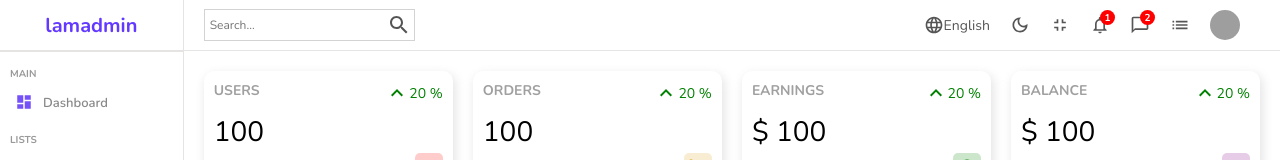
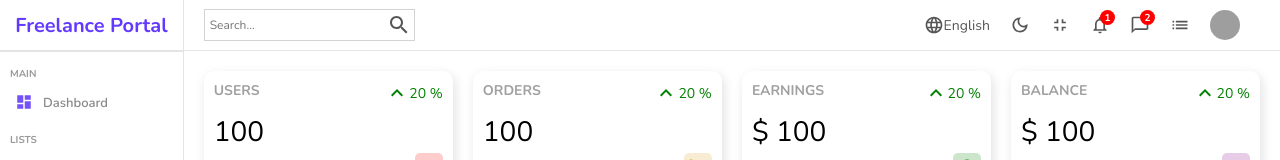
Before and after one commit to abel-dereje/Freelance-portal, a React (Create React App) app in the folder client/: page / in a window 1280 px wide. Shown: the top 160 px of the page. Built offline with nearby package versions, Linux system fonts and the light colour scheme; grey boxes are pictures that could not be loaded.

Commit message:
changing logo name

```diff
--- a/client/src/components/sidebar/Sidebar.jsx
+++ b/client/src/components/sidebar/Sidebar.jsx
@@ -21,7 +21,7 @@ const Sidebar = () => {
     <div className="sidebar">
       <div className="top">
         <Link to="/" style={{ textDecoration: "none" }}>
-          <span className="logo">lamadmin</span>
+          <span className="logo">Freelance Portal</span>
         </Link>
       </div>
       <hr />
```
